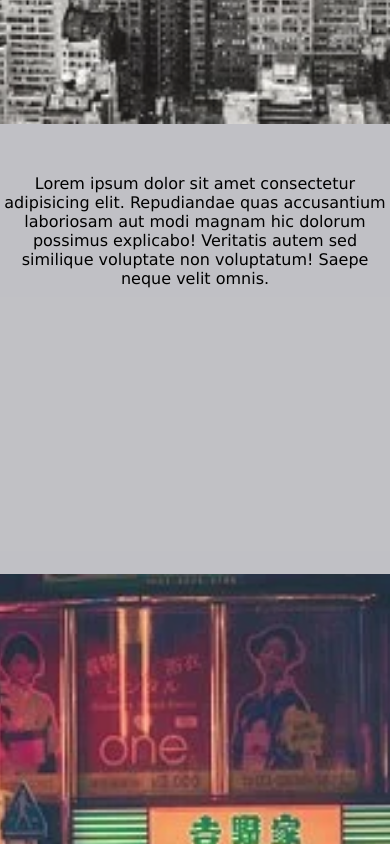
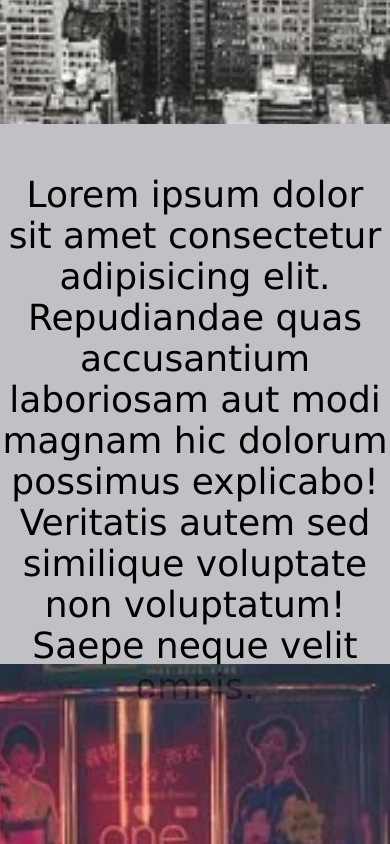
Before and after one commit to jereRP09/Site_simples_em_Parallax, a plain HTML site: page index.html in a window 390 px wide. Shown: the part 720-1564 px from the top of the page. Drawn offline with Linux system fonts and the light colour scheme; a web font is replaced by a local one.

Commit message:
Introduzindo a responsividade

```diff
--- a/estilo.css
+++ b/estilo.css
@@ -7,6 +7,7 @@
     margin-right: 0px;
     height: 100%;
     font-family:Verdana, Geneva, Tahoma, sans-serif;
+    max-width: 1150px;
 }
 .img1{
     position: relative;
@@ -24,6 +25,7 @@
     padding-top: 50px;
     text-align: center;
     background-color:rgba(22, 22, 39, 0.267);
+    font-size: 27pt;
 }
 #imagem2.secao_secundaria{
     position: relative;
@@ -48,3 +50,42 @@
     min-height: 100%;
 
 }
+@media(max-width:1157px){
+    .secao_secundaria_no_background{
+        height: 225px;
+    }
+}
+@media(max-width:919px){
+    .secao_secundaria_no_background{
+        height: 260px;
+    }
+}
+@media(max-width:790px){
+    .secao_secundaria_no_background{
+        height: 330px;
+    }
+}
+@media(max-width:710px){
+    .secao_secundaria_no_background{
+        height: 350px;
+    }
+}
+@media(max-width:616px){
+    .secao_secundaria_no_background{
+        height: 390px;
+    }
+}
+@media(max-width:550px){
+    .secao_secundaria_no_background{
+        height: 435px;
+    }
+}@media(max-width:518px){
+    .secao_secundaria_no_background{
+        height: 475px;
+    }
+}
+@media(max-width:510px){
+    .secao_secundaria_no_background{
+        height: 490px;
+    }
+}
```
Also changed, not shown: index.html (line endings or trailing spaces).
